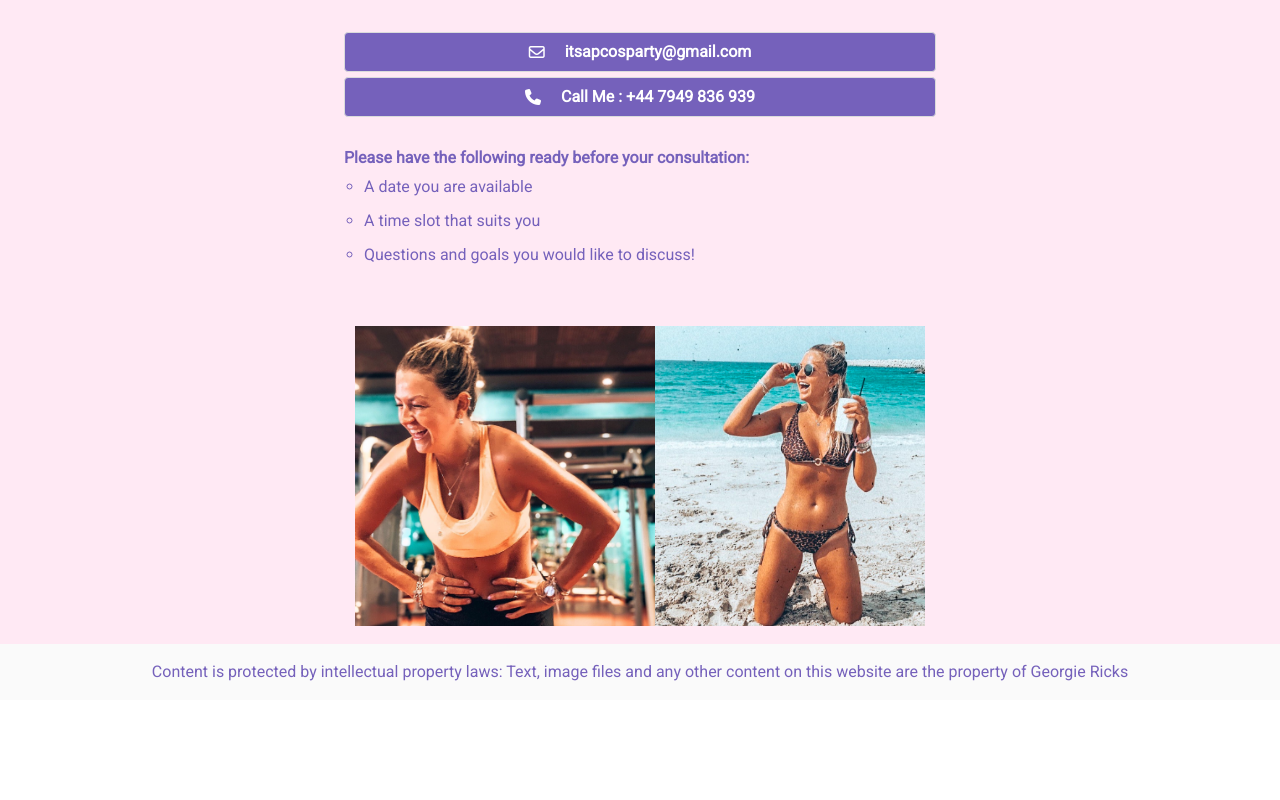
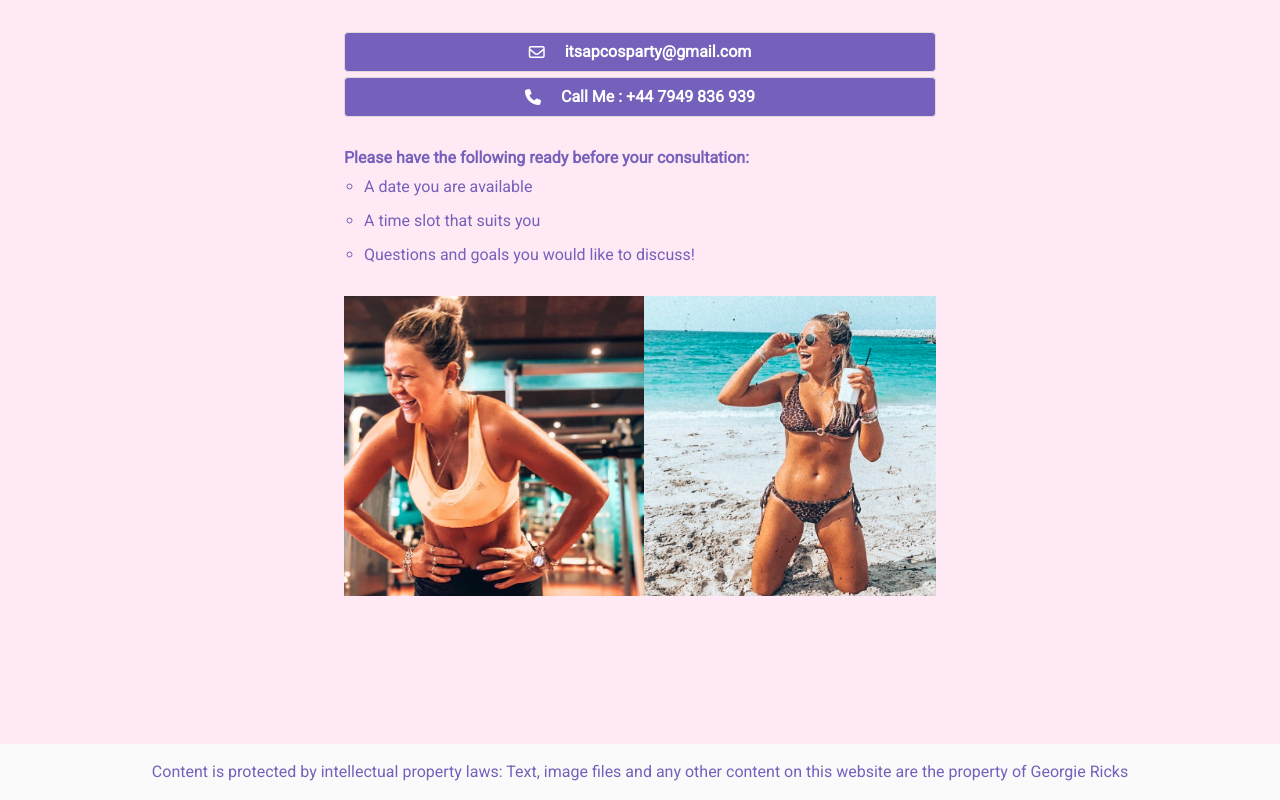
Before and after one commit to Fletch-7/pcos-launch, a React (Create React App) app: page /contact in a window 1280 px wide. Shown: the part 723-1523 px from the top of the page. Before the commit the page ends 1423 px from the top, so only its background shows below. Built offline with nearby package versions, Linux system fonts and the light colour scheme.

Commit message:
respoinse-16

```diff
--- a/src/components/common/Contact.js
+++ b/src/components/common/Contact.js
@@ -34,7 +34,7 @@ class Contact extends React.Component{
         <br/>
 
         <div className="contact-pics">
-          <div className="pic-container">
+          <div className="contact-container">
             <img src={P1} id="profile" alt="pic" className="is-flex-mobile"/>
             <img src={P2} id="profile" alt="pic" className="is-hidden-mobile"/>
           </div>
```
